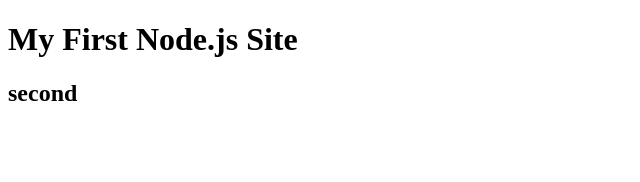
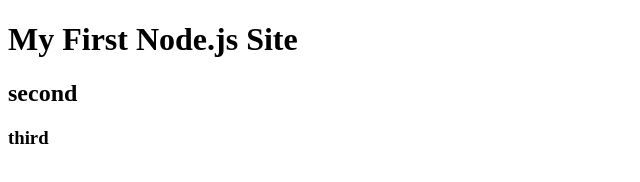
Before and after one commit to jcwarric/NodeTest, a website: page index.html in a window 1280 px wide. Shown: the full height of the page, 0-640 px from the left. Drawn offline with Linux system fonts and the light colour scheme.

Commit message:
second commit

```diff
--- a/index.html
+++ b/index.html
@@ -6,5 +6,6 @@
 <body>
 	<h1>My First Node.js Site</h1>
 	<h2>second</h2>
+	<h3>third</h3>
 </body>
 </html>
```
Also changed, not shown: package.json (added, +24 -0 lines), 2 other files.
